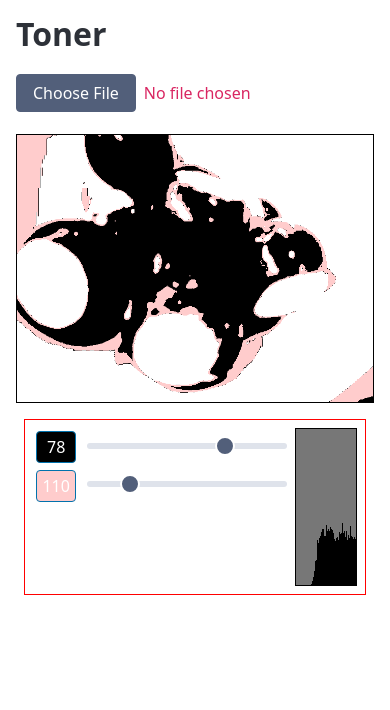
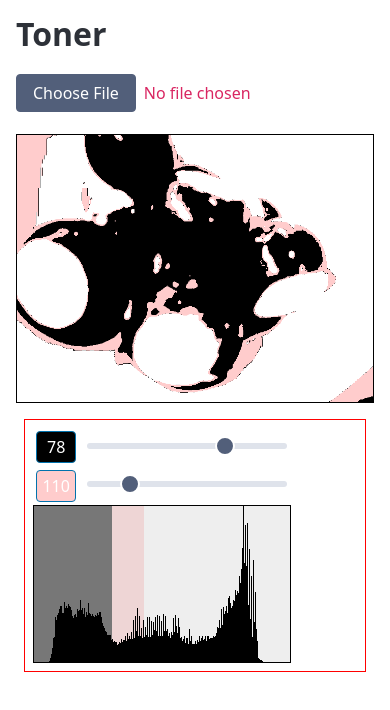
Before and after one commit to greggraf/twotone, a SvelteKit app: page / in a window 390 px wide. Shown: the top 710 px of the page. Built offline with nearby package versions, Linux system fonts and the light colour scheme.

Commit message:
tweak breakpoint

```diff
--- a/src/routes/+page.svelte
+++ b/src/routes/+page.svelte
@@ -131,7 +131,7 @@
 		display: flex;
 		flex-direction: column;
 
-		@media (min-width: 600px) {
+		@media (min-width: 768px) {
 			flex-direction: row;
 		}
 	}
@@ -141,5 +141,9 @@
 		border: 1px red solid;
 		margin: 0 0.5em;
 		padding: 0.5em;
+		flex-direction: column;
+	}
+	main {
+		min-width: 375px;
 	}
 </style>
```
